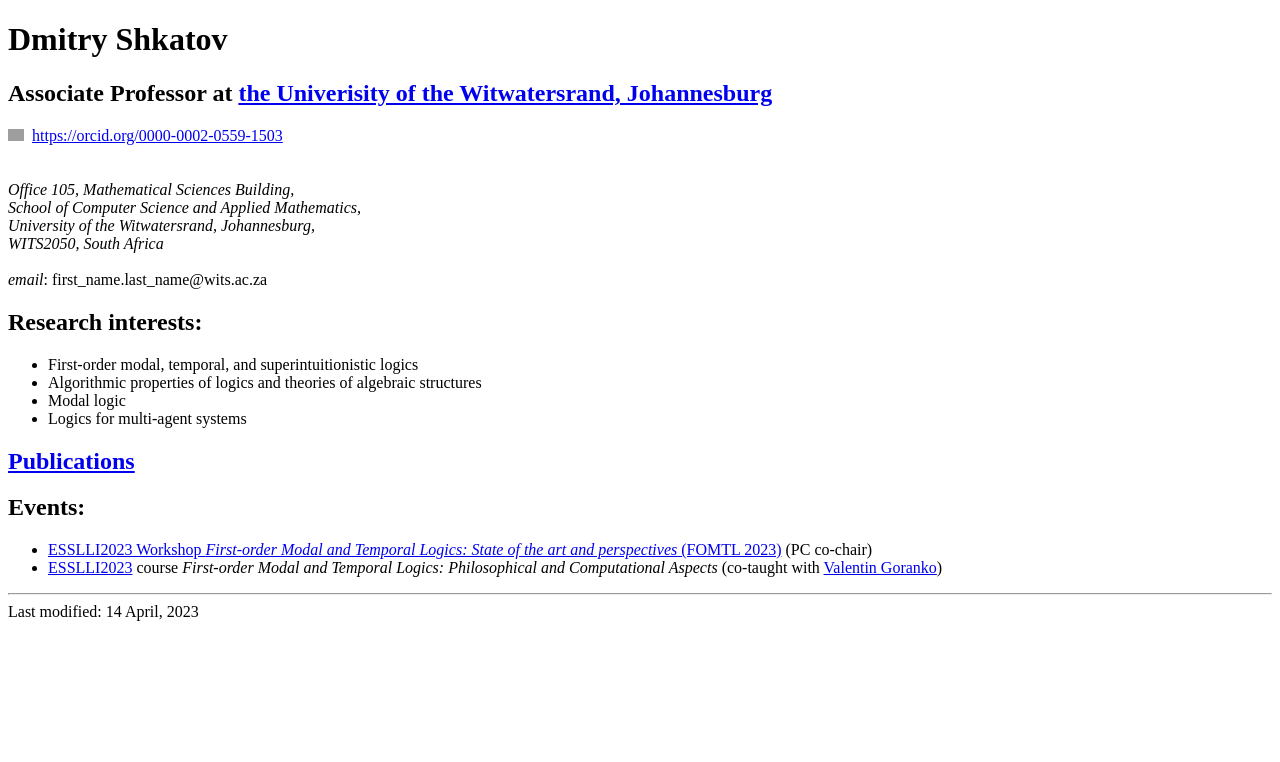
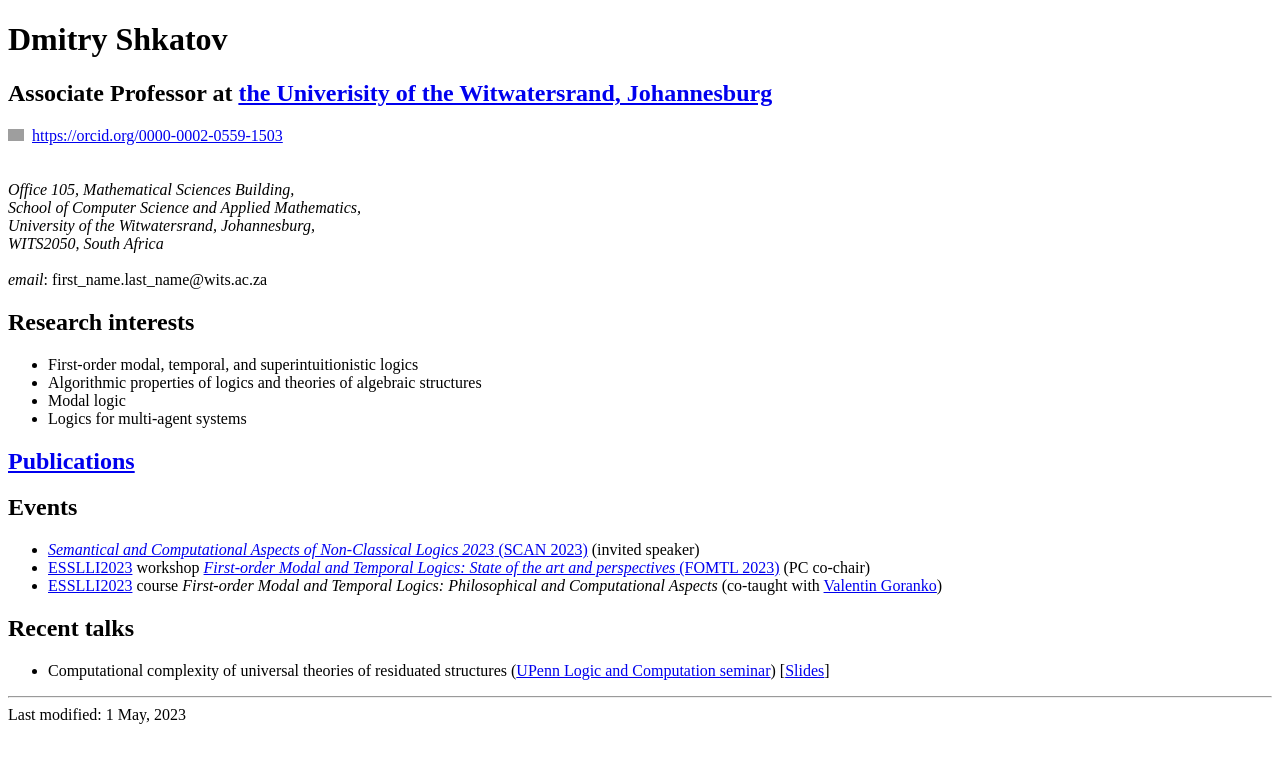
Before and after one commit to dshkatov/dshkatov.github.io, a plain HTML site: page index.html in a window 1280 px wide. Drawn offline with Linux system fonts and the light colour scheme; grey boxes are pictures that could not be loaded.

Commit message:
Add files via upload

```diff
--- a/index.html
+++ b/index.html
@@ -36,7 +36,7 @@
 
   <i>email</i>: first_name.last_name@wits.ac.za
 
-<h2>Research interests:</h2>
+<h2>Research interests</h2>
 
 <ul>
   <li>First-order modal, temporal, and superintuitionistic logics</li>
@@ -47,10 +47,14 @@
 
   <h2> <a href="./publications.html"> Publications </a> </h2>
 
-  <h2>Events:</h2>
+  <h2>Events</h2>
 
 <ul>
-  <li><a href="https://dshkatov.github.io/fomtl2023/">ESSLLI2023 Workshop
+  <li><a href="https://scan2023.mi-ras.ru//"> <i>Semantical and
+Computational Aspects of Non-Classical Logics 2023</i> (SCAN 2023)</a>
+(invited speaker)</li>
+  <li>  <a href="https://2023.esslli.eu/">ESSLLI2023</a> workshop
+<a href="https://dshkatov.github.io/fomtl2023/">
         <i>First-order Modal and Temporal Logics: State of the art and
         perspectives</i> (FOMTL 2023)</a> (PC co-chair)</li>
   <li> <a href="https://2023.esslli.eu/">ESSLLI2023</a>
@@ -58,8 +62,16 @@
   Computational Aspects</i> (co-taught with <a href="https://www2.philosophy.su.se/goranko/">Valentin Goranko</a>) </li>
 </ul>
 
+<h2>Recent talks</h2>
+<ul>
+  <li> Computational complexity of universal theories of residuated
+  structures
+  (<a href="https://www.math.upenn.edu/events/seminars/logic-and-computation-seminar">UPenn
+  Logic and Computation seminar</a>) [<a href="UPenn.pdf">Slides<a>] </li>
+</ul>
+
 
 <hr>
 <address></address>
-<!-- hhmts start -->Last modified: 14 April, 2023 <!-- hhmts end -->
+<!-- hhmts start -->Last modified: 1 May, 2023 <!-- hhmts end -->
 </body> </html>
```
Also changed, not shown: 1 other file.
